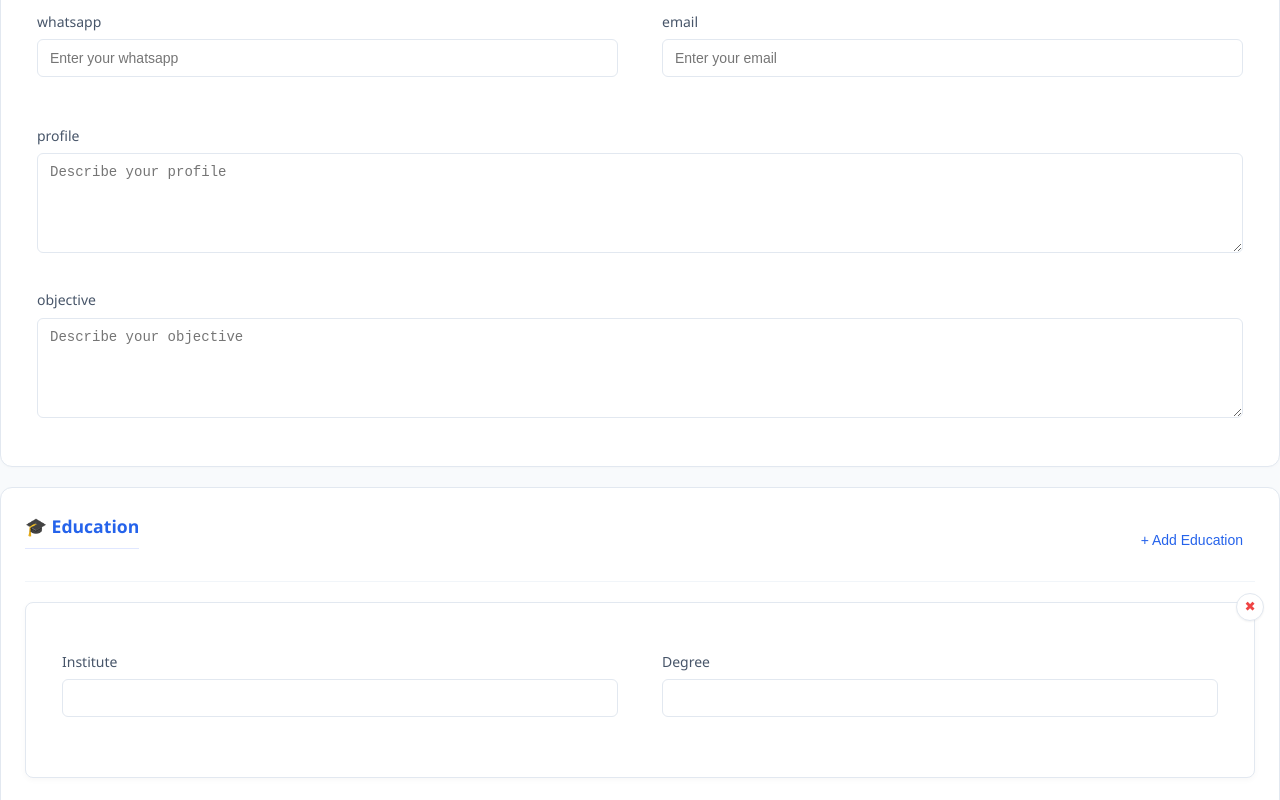
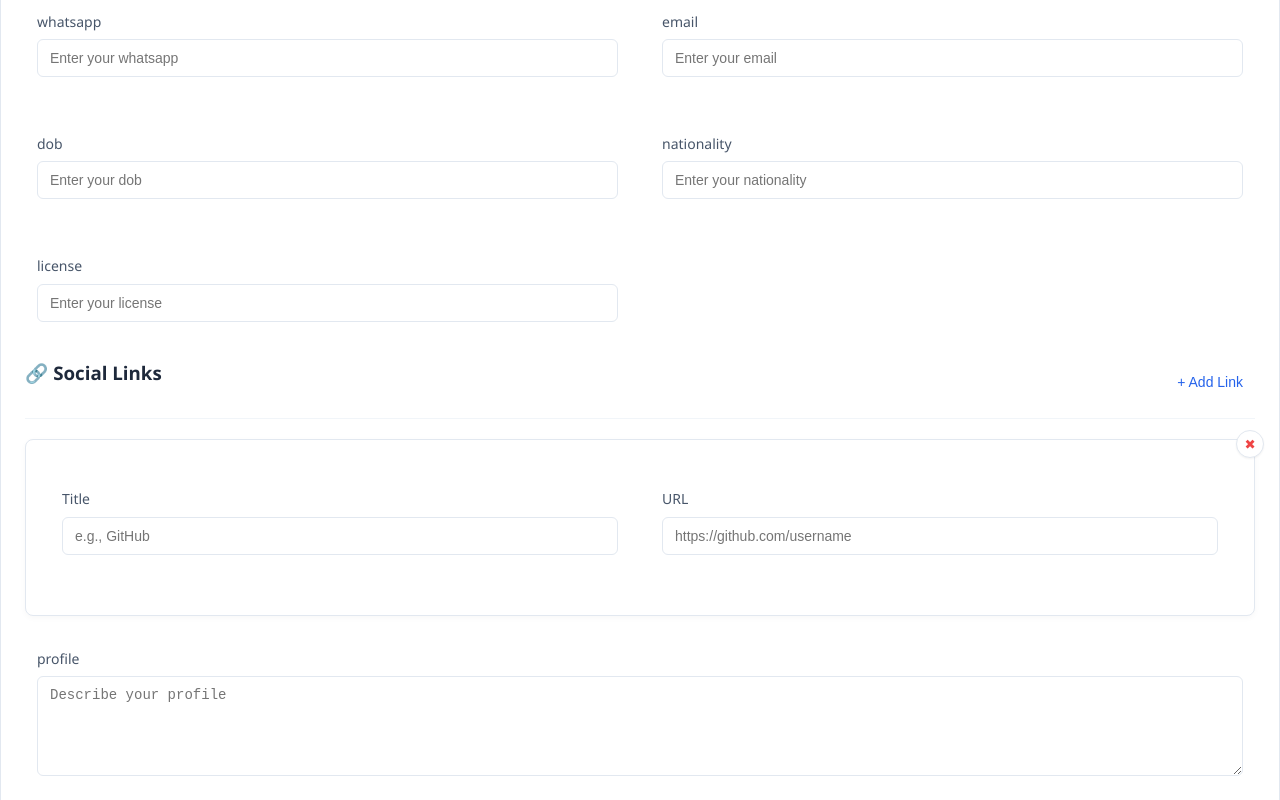
Before and after one commit to HSA-ATTOCK/react-resume-builder, a React (Vite) app: page / in a window 1280 px wide. Shown: the part 400-1200 px from the top of the page. Built offline with nearby package versions, Linux system fonts and the light colour scheme.

Commit message:
add social and project link

```diff
--- a/src/App.jsx
+++ b/src/App.jsx
@@ -22,6 +22,7 @@ const INITIAL_RESUME_DATA = {
   education: [{ institute: "", degree: "" }],
   experience: [{ title: "", company: "", period: "", details: [""] }],
   projects: [{ title: "", role: "", description: "", skills: "" }],
+  customLinks: [{ title: "", url: "" }],
 };
 
 // Custom hook for localStorage persistence
--- a/src/components/ResumeForm.jsx
+++ b/src/components/ResumeForm.jsx
@@ -4,6 +4,8 @@ import ImageCropper from "./ImageCropper";
 function ResumeForm({ formData, setFormData }) {
   const [cropImage, setCropImage] = useState(null);
   const fileInputRef = useRef(null);
+
+  console.log("Custom Links:", formData.customLinks);
 
   // Memoized handlers for better performance
   const handleChange = useCallback(
@@ -61,7 +63,7 @@ function ResumeForm({ formData, setFormData }) {
     (section, newItem) => {
       setFormData((prev) => ({
         ...prev,
-        [section]: [...prev[section], newItem],
+        [section]: [...(prev[section] || []), newItem], // ✅ fallback to empty array
       }));
     },
     [setFormData]
@@ -71,23 +73,28 @@ function ResumeForm({ formData, setFormData }) {
     (section, index) => {
       setFormData((prev) => ({
         ...prev,
-        [section]: prev[section].filter((_, i) => i !== index),
+        [section]: (prev[section] || []).filter((_, i) => i !== index), // ✅ fallback
       }));
     },
     [setFormData]
   );
 
   // Field configuration for DRY code
-  const personalInfoFields = ["fullName", "phone", "whatsapp", "email"];
+  const personalInfoFields = [
+    "fullName",
+    "phone",
+    "whatsapp",
+    "email",
+    "dob",
+    "nationality",
+    "license",
+  ];
   const textAreaFields = ["profile", "objective"];
   const additionalInfoFields = [
     "skills",
     "languages",
-    "dob",
-    "nationality",
-    "religion",
-    "maritalStatus",
-    "license",
+    // "religion",
+    // "maritalStatus",
   ];
 
   return (
@@ -156,6 +163,61 @@ function ResumeForm({ formData, setFormData }) {
               </div>
             ))}
           </div>
+          {/* Custom Link Section */}
+          <div className="section-header">
+            <h3 className="section-subtitle">🔗 Social Links</h3>
+            <button
+              type="button"
+              onClick={() => addItem("customLinks", { title: "", url: "" })}
+              className="btn-link"
+            >
+              + Add Link
+            </button>
+          </div>
+
+          {formData.customLinks?.map((link, i) => (
+            <div className="card" key={i}>
+              <button
+                type="button"
+                onClick={() => removeItem("customLinks", i)}
+                className="remove-btn"
+                aria-label="Remove link"
+              >
+                ✖
+              </button>
+              <div className="grid-2">
+                <div className="form-group">
+                  <label htmlFor={`link-title-${i}`}>Title</label>
+                  <input
+                    id={`link-title-${i}`}
+                    value={link.title}
+                    onChange={(e) =>
+                      updateNestedArray(
+                        "customLinks",
+                        i,
+                        "title",
+                        e.target.value
+                      )
+                    }
+                    className="input"
+                    placeholder="e.g., GitHub"
+                  />
+                </div>
+                <div className="form-group">
+                  <label htmlFor={`link-url-${i}`}>URL</label>
+                  <input
+                    id={`link-url-${i}`}
+                    value={link.url}
+                    onChange={(e) =>
+                      updateNestedArray("customLinks", i, "url", e.target.value)
+                    }
+                    className="input"
+                    placeholder="https://github.com/username"
+                  />
+                </div>
+              </div>
+            </div>
+          ))}
 
           {textAreaFields.map((field) => (
             <div className="form-group" key={field}>
@@ -347,6 +409,7 @@ function ResumeForm({ formData, setFormData }) {
                   role: "",
                   description: "",
                   skills: "",
+                  Link: "",
                 })
               }
               className="btn-link"
@@ -364,6 +427,7 @@ function ResumeForm({ formData, setFormData }) {
               >
                 ✖
               </button>
+
               {["title", "role", "skills"].map((field) => (
                 <div className="form-group" key={field}>
                   <label htmlFor={`${field}-${i}`}>{field}</label>
@@ -377,6 +441,21 @@ function ResumeForm({ formData, setFormData }) {
                   />
                 </div>
               ))}
+
+              {/* ✅ Add Link Input */}
+              <div className="form-group">
+                <label htmlFor={`link-${i}`}>Project Link</label>
+                <input
+                  id={`link-${i}`}
+                  value={proj.link || proj.Link}
+                  onChange={(e) =>
+                    updateNestedArray("projects", i, "link", e.target.value)
+                  }
+                  className="input"
+                  placeholder="https://github.com/username/project"
+                />
+              </div>
+
               <div className="form-group">
                 <label htmlFor={`description-${i}`}>Description</label>
                 <textarea
@@ -402,7 +481,14 @@ function ResumeForm({ formData, setFormData }) {
         <section className="section">
           <h2 className="section-title">📄 Additional Information</h2>
           <div className="grid-2">
-            {additionalInfoFields.map((field) => (
+            {additionalInfoFields
+              // .filter(
+              //   (field) =>
+              //     !["github", "linkedin", "portfolio", "twitter"].includes(
+              //       field
+              //     )
+              // )
+              .map((field) => (
                 <div className="form-group" key={field}>
                   <label htmlFor={field}>
                     {field.replace(/([A-Z])/g, " $1")}
--- a/src/components/ResumePreview.jsx
+++ b/src/components/ResumePreview.jsx
@@ -204,6 +204,25 @@ const ResumePreview = ({ formData }) => {
                 <strong>Driving License:</strong> {formData.license}
               </p>
             )}
+            {formData.customLinks?.length > 0 && (
+              <section>
+                <h2 className="resume-section-title">Custom Links</h2>
+                <ul>
+                  {formData.customLinks.map((link, idx) => (
+                    <li key={idx}>
+                      <strong>{link.title || "Link"}:</strong>{" "}
+                      <a
+                        href={link.url}
+                        target="_blank"
+                        rel="noopener noreferrer"
+                      >
+                        {link.url}
+                      </a>
+                    </li>
+                  ))}
+                </ul>
+              </section>
+            )}
           </section>
         )}
 
@@ -254,6 +273,18 @@ const ResumePreview = ({ formData }) => {
                 {project.skills && (
                   <p className="resume-note">
                     <strong>Skills:</strong> {project.skills}
+                  </p>
+                )}
+                {project.link && (
+                  <p className="project-link">
+                    <strong>Link:</strong>{" "}
+                    <a
+                      href={project.link}
+                      target="_blank"
+                      rel="noopener noreferrer"
+                    >
+                      {project.link}
+                    </a>
                   </p>
                 )}
               </div>
@@ -312,6 +343,12 @@ ResumePreview.propTypes = {
     religion: PropTypes.string,
     maritalStatus: PropTypes.string,
     license: PropTypes.string,
+    customLinks: PropTypes.arrayOf(
+      PropTypes.shape({
+        title: PropTypes.string,
+        url: PropTypes.string,
+      })
+    ),
     profile: PropTypes.string,
     objective: PropTypes.string,
     education: PropTypes.arrayOf(
@@ -328,6 +365,7 @@ ResumePreview.propTypes = {
         period: PropTypes.string,
         description: PropTypes.string,
         skills: PropTypes.string,
+        Link: PropTypes.string,
       })
     ),
     experience: PropTypes.arrayOf(
```
Lines whose indentation alone changed are shown as unchanged.
